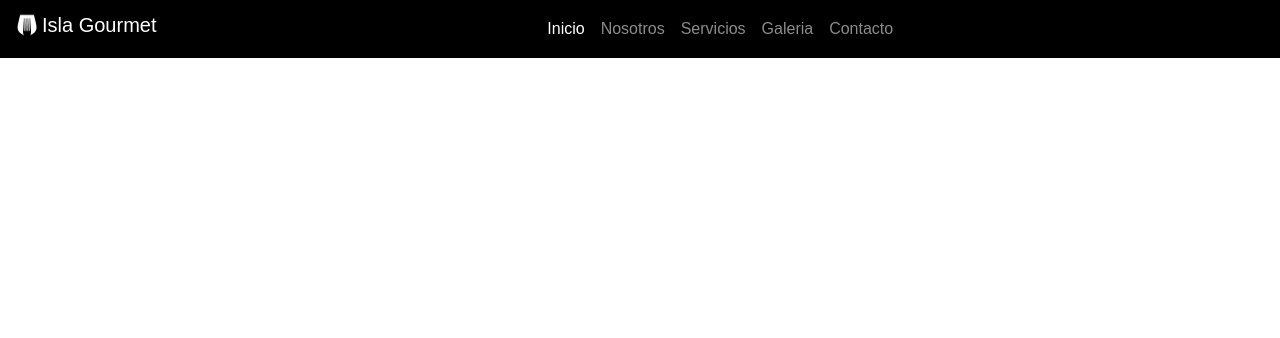
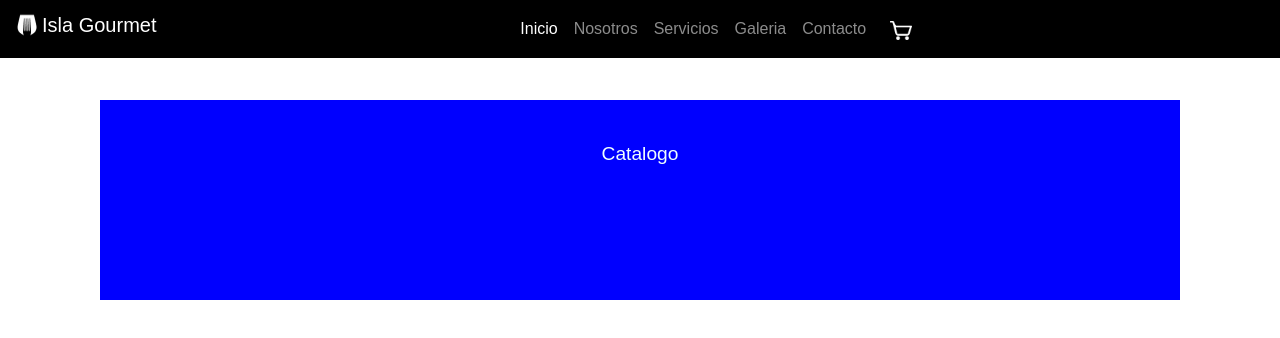
Before and after one commit to Coriannder/proyectoFinal-react, a React (Create React App) app: page / in a window 1280 px wide. Shown: the top 338 px of the page. Built offline with nearby package versions, Linux system fonts and the light colour scheme.

Commit message:
desafio2

```diff
--- a/public/index.html
+++ b/public/index.html
@@ -1,5 +1,5 @@
 <!DOCTYPE html>
-<html lang="en">
+<html lang="es">
   <head>
     <meta charset="utf-8" />
     <link rel="icon" href="%PUBLIC_URL%/favicon.ico" />
--- a/src/App.js
+++ b/src/App.js
@@ -1,13 +1,29 @@
 
 import './App.css';
 import NavBar from './components/NavBar/NavBar';
+import {CartWidget} from './components/CartWidget/CartWidget';
+import {ItemListContainer} from './components/ItemListContainer/ItemListContainer';
 
 function App() {
   return (
+    <>
 
-    <NavBar/>
+    <header>
+      <NavBar/>
+    </header>
 
-  );
+    <ItemListContainer greeting = 'Catalogo' perro = 'guau guau'>
+
+    </ItemListContainer>
+
+
+
+
+    </>
+
+
+
+  )
 }
 
 export default App;
--- /dev/null
+++ b/src/components/CartWidget/CartWidget.css
@@ -0,0 +1,43 @@
+.container-carrito {
+  background-color: rgba(0, 0, 0, 0.192);
+  display: flex;
+  flex-direction: column;
+  align-items: center;
+  margin: 0;
+  padding: 0;
+  max-width: 100vw;
+  text-align: center;
+  position: absolute;
+  top: 0;
+  min-height: 100vh;
+  display: none; }
+
+
+.containerImgCarrito {
+    width: 22px;
+    height: 22px;
+}
+
+.containerImgCarrito img {
+        width: 100%;
+}
+
+/* @media (max-width: 576px) {
+    #btn-carrito {
+      display: none;
+    }
+} */
+
+#circulo-rojo {
+    width: 18px;
+    height: 18px;
+    border-radius: 50%;
+    background-color: red;
+    position: absolute;
+    top: 10px;
+    right: 12px;
+    color: white;
+    font-size: 10px;
+    font-weight: bolder;
+    text-align: center;
+    display: none; }
--- /dev/null
+++ b/src/components/CartWidget/CartWidget.js
@@ -0,0 +1,16 @@
+
+import './CartWidget.css';
+import carritoImg from './img/carritoImg.png';
+
+export const CartWidget = () => {
+    return(
+
+        <a className="nav-link" href="#" id="btn-carrito">
+            <div className="containerImgCarrito">
+              <img src= {carritoImg} alt=""/>
+            </div>
+        </a>
+
+
+    )
+}
--- /dev/null
+++ b/src/components/ItemListContainer/ItemListContainer.css
@@ -0,0 +1,10 @@
+.forma{
+    margin: 100px;
+    padding: 40px;
+    text-align: center;
+    background-color: blue;
+    color: azure;
+    font-size: larger;
+    height: 200px;
+
+}
--- /dev/null
+++ b/src/components/ItemListContainer/ItemListContainer.js
@@ -0,0 +1,9 @@
+import './ItemListContainer.css'
+
+export const ItemListContainer = ({greeting}) =>{
+    return(
+        <div className="forma">
+           {greeting}
+        </div>
+    )
+}
--- a/src/components/NavBar/NavBar.js
+++ b/src/components/NavBar/NavBar.js
@@ -1,17 +1,20 @@
 import React from "react";
 import './NavBar.css';
 import logo from "./img/logo.jpg"
+import { CartWidget } from "../CartWidget/CartWidget";
 
 const NavBar = () =>{
     return(
         <nav className="navbar fixed-top navbar-expand-md navbar-dark bg-dark header__colorBackground">
             <div id="barraNav" className="container-fluid">
               <a className="navbar-brand" href=""><img src={logo} alt="Logo" width="30" height="24" className="d-inline-block align-text-top"/>
-                <h1>Isla Gourmet</h1></a>
+                <h1>Isla Gourmet</h1>
+              </a>
               <button className="navbar-toggler" type="button" data-bs-toggle="collapse" data-bs-target="#navbarNavDropdown" aria-controls="navbarNavDropdown" aria-expanded="false" aria-label="Toggle navigation">
                 <span className="navbar-toggler-icon"></span>
               </button>
               <div className="collapse navbar-collapse" id="navbarNavDropdown">
+
                 <ul className="navbar-nav">
                   <li className="nav-item">
                     <a className="nav-link active" aria-current="page" href="">Inicio</a>
@@ -29,7 +32,11 @@ const NavBar = () =>{
                     <a className="nav-link" href="">Contacto</a>
                   </li>
                 </ul>
+                <CartWidget/>
+
               </div>
+
+
             </div>
         </nav>
     )
```
Also changed, not shown: src/components/CartWidget/CartWidget.scss (added), src/components/CartWidget/img/carritoImg.png (added).
